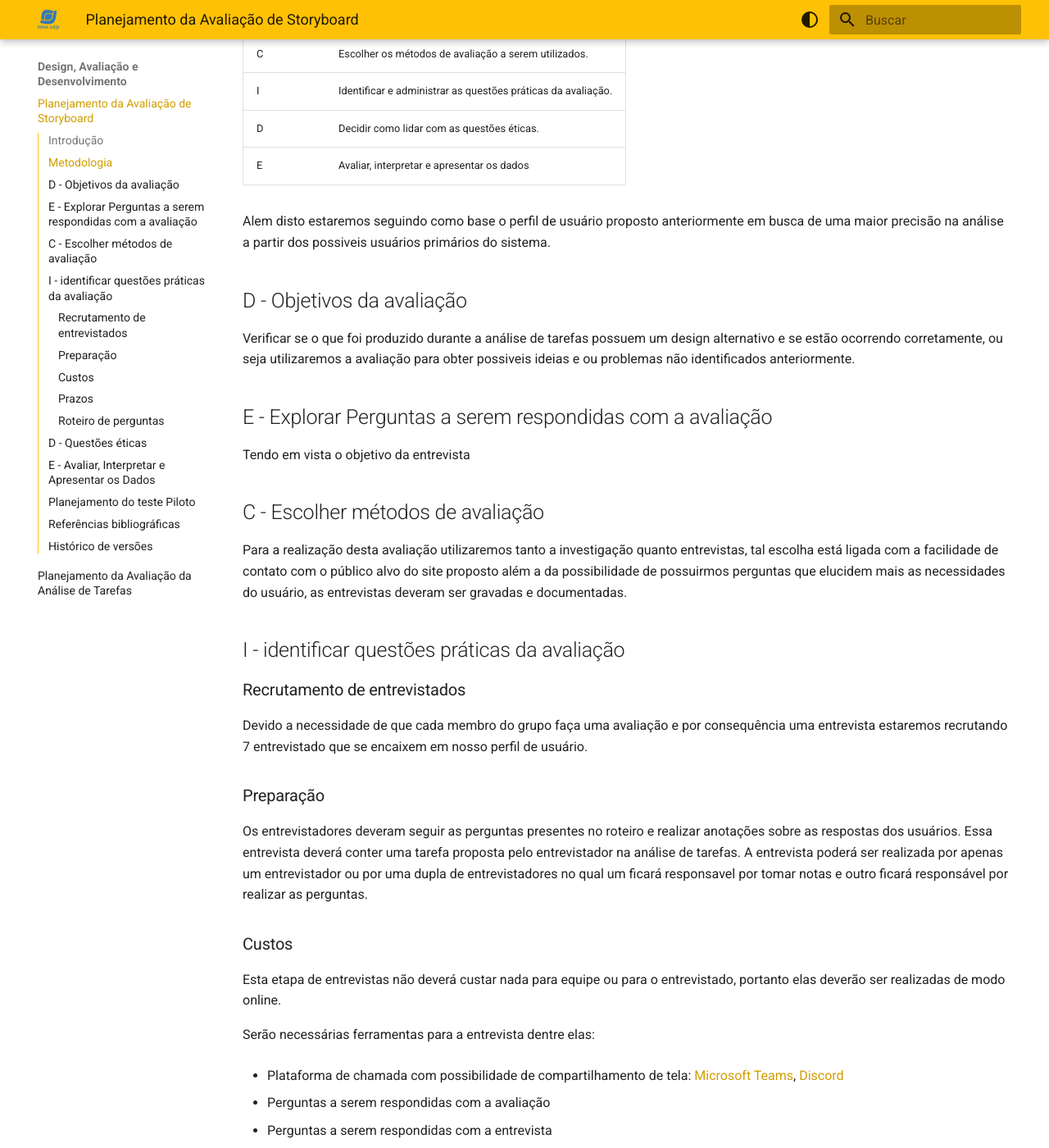
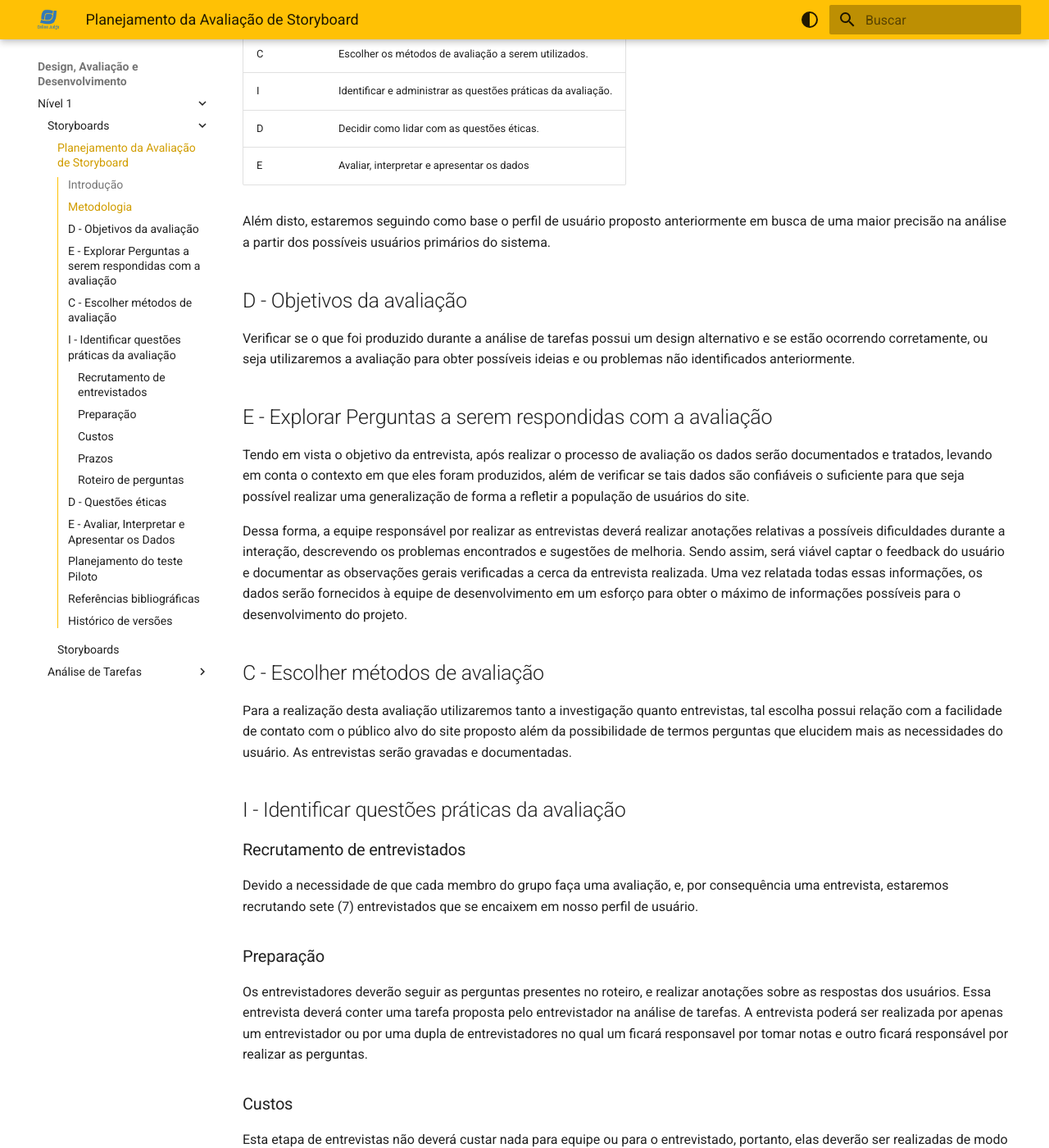
Before and after one commit to Interacao-Humano-Computador/2023.2-OnlineJudge, an MkDocs documentation site: the page built from docs/quarta-entrega/planejamento-avaliacao-storyboard.md, in a window 1280 px wide and 1400 px high, scrolled down 623 px. Shown: the whole window at 82% size. Built offline with MkDocs 1.6.1 and Material for MkDocs 9.7.7, drawn with Linux system fonts in a browser that asks for light colours; some of the changed text lies outside the part shown.

Commit message:
adicionando storyboards e corrigindo erros da avaliação

```diff
--- a/docs/quarta-entrega/planejamento-avaliacao-storyboard.md
+++ b/docs/quarta-entrega/planejamento-avaliacao-storyboard.md
@@ -2,50 +2,52 @@
 
 ## Introdução
 
-Neste artefato estaremos realizando o planejamento para a avaliação do [Online Judge](https://onlinejudge.org/index.php?option=com_frontpage&Itemid=1), com o intuito de ao final do planejamento teremos um roteiro para uma avaliação relacionada com as tarefas dos StoryBords criados a fim de verificar possiveis problemas relacionados com as tarefas propostas.
+Neste artefato estaremos realizando o planejamento para a avaliação do [Online Judge](https://onlinejudge.org/index.php?option=com_frontpage&Itemid=1), com o intuito de ao final do planejamento termos um roteiro para uma avaliação relacionada com as tarefas dos StoryBords criados. Dessa forma, será possível verificar possíveis problemas relacionados com as tarefas propostas.
 
 ## Metodologia
 
-Para este planejamento utilizaremos o framework DECIDE o qual propõe 6 etapas para o planejamento dentre elas:
+Para este planejamento utilizaremos o framework DECIDE o qual propõe seis (6) etapas para o planejamento, dentre elas:
 
 <center><b>Tabela 1:</b> Definição do DECIDE</center>
 
-|Letra|<center>Descrição|
-|---|---|
-|D|Determinar os objetivos da avaliação.|
-|E|Explorar perguntas a serem respondidas com a avaliação.|
-|C|Escolher os métodos de avaliação a serem utilizados.|
-|I|Identificar e administrar as questões práticas da avaliação.|
-|D|Decidir como lidar com as questões éticas.|
-|E|Avaliar, interpretar e apresentar os dados|
+| Letra | <center>Descrição                                            |
+| ----- | ------------------------------------------------------------ |
+| D     | Determinar os objetivos da avaliação.                        |
+| E     | Explorar perguntas a serem respondidas com a avaliação.      |
+| C     | Escolher os métodos de avaliação a serem utilizados.         |
+| I     | Identificar e administrar as questões práticas da avaliação. |
+| D     | Decidir como lidar com as questões éticas.                   |
+| E     | Avaliar, interpretar e apresentar os dados                   |
 
-Alem disto estaremos seguindo como base o perfil de usuário proposto anteriormente em busca de uma maior precisão na análise a partir dos possiveis usuários primários do sistema.
+Além disto, estaremos seguindo como base o perfil de usuário proposto anteriormente em busca de uma maior precisão na análise a partir dos possíveis usuários primários do sistema.
 
 ## D - Objetivos da avaliação
 
-Verificar se o que foi produzido durante a análise de tarefas possuem um design alternativo e se estão ocorrendo corretamente, ou seja utilizaremos a avaliação para obter possiveis ideias e ou problemas não identificados anteriormente.
+Verificar se o que foi produzido durante a análise de tarefas possui um design alternativo e se estão ocorrendo corretamente, ou seja utilizaremos a avaliação para obter possíveis ideias e ou problemas não identificados anteriormente.
 
 ## E - Explorar Perguntas a serem respondidas com a avaliação
 
-Tendo em vista o objetivo da entrevista
+Tendo em vista o objetivo da entrevista, após realizar o processo de avaliação os dados serão documentados e tratados, levando em conta o contexto em que eles foram produzidos, além de verificar se tais dados são confiáveis o suficiente para que seja possível realizar uma generalização de forma a refletir a população de usuários do site.
+
+Dessa forma, a equipe responsável por realizar as entrevistas deverá realizar anotações relativas a possíveis dificuldades durante a interação, descrevendo os problemas encontrados e sugestões de melhoria. Sendo assim, será viável captar o feedback do usuário e documentar as observações gerais verificadas a cerca da entrevista realizada. Uma vez relatada todas essas informações, os dados serão fornecidos à equipe de desenvolvimento em um esforço para obter o máximo de informações possíveis para o desenvolvimento do projeto.
 
 ## C - Escolher métodos de avaliação
 
-Para a realização desta avaliação utilizaremos tanto a investigação quanto entrevistas, tal escolha está ligada com a facilidade de contato com o público alvo do site proposto além a da possibilidade de possuirmos perguntas que elucidem mais as necessidades do usuário, as entrevistas deveram ser gravadas e documentadas.
+Para a realização desta avaliação utilizaremos tanto a investigação quanto entrevistas, tal escolha possui relação com a facilidade de contato com o público alvo do site proposto além da possibilidade de termos perguntas que elucidem mais as necessidades do usuário. As entrevistas serão gravadas e documentadas.
 
-## I - identificar questões práticas da avaliação
+## I - Identificar questões práticas da avaliação
 
 ### Recrutamento de entrevistados
 
-Devido a necessidade de que cada membro do grupo faça uma avaliação e por consequência uma entrevista estaremos recrutando 7 entrevistado que se encaixem em nosso perfil de usuário.
+Devido a necessidade de que cada membro do grupo faça uma avaliação, e, por consequência uma entrevista, estaremos recrutando sete (7) entrevistados que se encaixem em nosso perfil de usuário.
 
 ### Preparação
 
-Os entrevistadores deveram seguir as perguntas presentes no roteiro e realizar anotações sobre as respostas dos usuários. Essa entrevista deverá conter uma tarefa proposta pelo entrevistador na análise de tarefas. A entrevista poderá ser realizada por apenas um entrevistador ou por uma dupla de entrevistadores no qual um ficará responsavel por tomar notas e outro ficará responsável por realizar as perguntas.
+Os entrevistadores deverão seguir as perguntas presentes no roteiro, e realizar anotações sobre as respostas dos usuários. Essa entrevista deverá conter uma tarefa proposta pelo entrevistador na análise de tarefas. A entrevista poderá ser realizada por apenas um entrevistador ou por uma dupla de entrevistadores no qual um ficará responsavel por tomar notas e outro ficará responsável por realizar as perguntas.
 
 ### Custos
 
-Esta etapa de entrevistas não deverá custar nada para equipe ou para o entrevistado, portanto elas deverão ser realizadas de modo online.
+Esta etapa de entrevistas não deverá custar nada para equipe ou para o entrevistado, portanto, elas deverão ser realizadas de modo online.
 
 Serão necessárias ferramentas para a entrevista dentre elas:
 
@@ -59,7 +61,7 @@ Serão necessárias ferramentas para a entrevista dentre elas:
 
 ### Prazos
 
-Para fins de documentação as entrevistas devem ser registradas na taela seguinte contendo:
+Para fins de documentação as entrevistas devem ser registradas em uma tabela contendo:
 
 - Nome do entrevistador
 - Nome do entrevistado
@@ -69,15 +71,15 @@ Para fins de documentação as entrevistas devem ser registradas na taela seguin
 
 <center><b>Tabela 2:</b> Registro das entrevistas</center>
 
-|Entrevistador|Entrevistado|Hora de início| Hora final| Data da entrevista|
-|---|---|---|---|---|
-|Ester Flores|||||
-|Eric Camargo|||||
-|Henrique Torres|||||
-|Kallyne Macedo |||||
-|Luana Torres|||||
-|Pablo Guilherme|||||
-|Suzane Duarte|||||
+| Entrevistador   | Entrevistado | Hora de início | Hora final | Data da entrevista |
+| --------------- | ------------ | -------------- | ---------- | ------------------ |
+| Ester Flores    |              |                |            |                    |
+| Eric Camargo    |              |                |            |                    |
+| Henrique Torres |              |                |            |                    |
+| Kallyne Macedo  |              |                |            |                    |
+| Luana Torres    |              |                |            |                    |
+| Pablo Guilherme |              |                |            |                    |
+| Suzane Duarte   |              |                |            |                    |
 
 ### Roteiro de perguntas
 
@@ -85,29 +87,38 @@ Na entrevista serão utilizadas as seguintes perguntas:
 
 <center><b>Tabela 2:</b> Registro das entrevistas</center>
 
-|Número da pergunta|Pergunta|Respostas possíveis|
-|---|---|---|
+| Número da pergunta | Enunciado da pergunta                                                                                            | Possíveis respostas                          |
+| ------------------ | ---------------------------------------------------------------------------------------------------------------- | -------------------------------------------- |
+| 1                  | A narrativa apresentada pelo Storyboard está condizente com o título?                                            | [ ] Sim<br>[ ] Não<br> [ ] Não sei afirmar   |
+| 2                  | No que tange atores e ambiente, o Storyboard em questão possui relação com a realidade?                          | [ ] Sim<br> [ ] Não <br> [ ] Não sei afirmar |
+| 3                  | As tarefas realizadas pelos atores no storyboard são condizentes com a realidade?                                | [ ] Sim<br> [ ] Não <br> [ ] Não sei afirmar |
+| 4                  | As ações realizadas no Storyboard seguem uma ordem sequencial, fluída e lógica?                                  | [ ] Sim<br> [ ] Não <br> [ ] Não sei afirmar |
+| 5                  | O storyboard possui uma composição visual com os seguintes itens (personagem, objetos, cenários) identificáveis? | [ ] Sim<br>[ ] Não <br> [ ] Não sei afirmar  |
+| 5                  | Você considera que o ator principal completou seu objetivo na história contada pelo storyboard?                  | [ ] Sim<br>[ ] Não <br> [ ] Não sei afirmar  |
 
 ## D - Questões éticas
 
-Para a realização da entrevista utilizaremos o termo de consentimento para obter autorização para a realização das atividades e garantir respeito e integridade dos entrevistados.
+Para a realização da entrevista utilizaremos o termo de consentimento apresentado anteriormente para obter autorização para realizar as atividades, garantindo o respeito e integridade dos entrevistados.
+
+Dessa forma, para iniciar a entrevista a equipe solicita que o entrevistado pronuncie em alto e bom som: **Eu, [nome do entrevistado], aceito os termos e dou meu consentimento para a realização da entrevista.**
 
 ## E - Avaliar, Interpretar e Apresentar os Dados
 
-Após a realização das entrevistas os dados obtidos seram documentados e a partir destes dados poderemos fazer uma analize das dificuldades e obstaculos que os usuários tiveram em cada tarefa além de que poderemos observar questões de usabilidade, desempenho ou funcionalidades ausentes. Serão observados os feedbacks dos usuários bem como suas sugestões para melhoria.
+Após a realização das entrevistas os dados obtidos devem ser documentados, e a partir destes dados poderemos fazer uma analise das dificuldades e obstáculos que os usuários tiveram em cada tarefa, além de que também poderemos observar questões de usabilidade, desempenho ou funcionalidades ausentes. Serão observados os feedbacks dos usuários bem como suas sugestões para melhoria.
 
-Após este processo estaremos enviando os dados coletados ao time de desenvolvimento do [Online Judge](https://onlinejudge.org/index.php?option=com_frontpage&Itemid=1)
+Após realizado este processo, estaremos enviando os dados coletados ao time de desenvolvimento do [Online Judge](https://onlinejudge.org/index.php?option=com_frontpage&Itemid=1)
 
 ## Planejamento do teste Piloto
 
-Seguindo as recomendações de Barbosa e Silva <a id="anchor_1" href="#REF1">¹</a> realizaremos o teste piloto com o ituito de avaliar se a avaliação está em conformidade com os objetivos e se tudo ocorrerá bem, conduziremos o teste piloto como se fosse uma sessão normal de avaliação.
-
+Seguindo as recomendações de Barbosa e Silva <a id="anchor_1" href="#REF1">¹</a> realizaremos o teste piloto com o intuito de verificar se a avaliação está em conformidade com os objetivos e se tudo ocorrerá bem, conduziremos o teste piloto como se fosse uma sessão normal de avaliação.
 
 ## Referências bibliográficas
+
 > <a id="REF1" href="#anchor_1">1.</a>BARBOSA, S. D. J.; SILVA, B. S. Interação Humano-Computador. Rio de Janeiro: Elsevier, 2011.<br>
 
 ## Histórico de versões
 
-| Versão | Data       | Descrição                                                      | Autor(es)                                                                                                                                              | Revisor(es)                                                                                  |
-| ------ | ---------- | -------------------------------------------------------------- | ------------------------------------------------------------------------------------------------------------------------------------------------------ | -------------------------------------------------------------------------------------------- |
-| 1.0  | 29/10/2023 | Criação da página  | [Pablo Guilherme](https://github.com/PabloGJBS), [Suzane Duarte](https://github.com/suzaneduarte) | [Henrique Landin](https://github.com/henriqtorresl), [Eric Camargo](https://github.com/ericcs10)|
+| Versão | Data       | Descrição                    | Autor(es)                                                                                         | Revisor(es)                                 |
+| ------ | ---------- | ---------------------------- | ------------------------------------------------------------------------------------------------- | ------------------------------------------- |
+| 1.0    | 29/10/2023 | Criação da página            | [Pablo Guilherme](https://github.com/PabloGJBS), [Suzane Duarte](https://github.com/suzaneduarte) | [Eric Camargo](https://github.com/ericcs10) |
+| 1.1    | 29/10/2023 | Correções de erros na página | [Pablo Guilherme](https://github.com/PabloGJBS), [Suzane Duarte](https://github.com/suzaneduarte) | [Eric Camargo](https://github.com/ericcs10) |
--- a/mkdocs.yml
+++ b/mkdocs.yml
@@ -36,10 +36,12 @@ nav:
       - Princípios Gerais do Projeto: terceira-entrega/principios-gerais.md
       - Guia de Estilo: terceira-entrega/guia-estilo.md
   - Design, Avaliação e Desenvolvimento:
-      - Planejamento da Avaliação de Storyboard: quarta-entrega/planejamento-avaliacao-storyboard.md
-      - Planejamento da Avaliação da Análise de Tarefas: quarta-entrega/planejamento-avaliacao-tarefas.md
-
-
+      - Nível 1:
+          - Storyboards:
+              - Planejamento da Avaliação de Storyboard: quarta-entrega/planejamento-avaliacao-storyboard.md
+              - Storyboards: quarta-entrega/storyboards.md
+          - Análise de Tarefas:
+              - Planejamento da Avaliação da Análise de Tarefas: quarta-entrega/planejamento-avaliacao-tarefas.md
 
 theme:
   name: material
```
Also changed, not shown: docs/quarta-entrega/storyboards.md (added, +70 -0 lines), docs/assets/images/storyboard-luana.png (added), docs/assets/images/storyboard-pablo.png (added), docs/assets/images/storyboard-suzane.jpeg (added).
